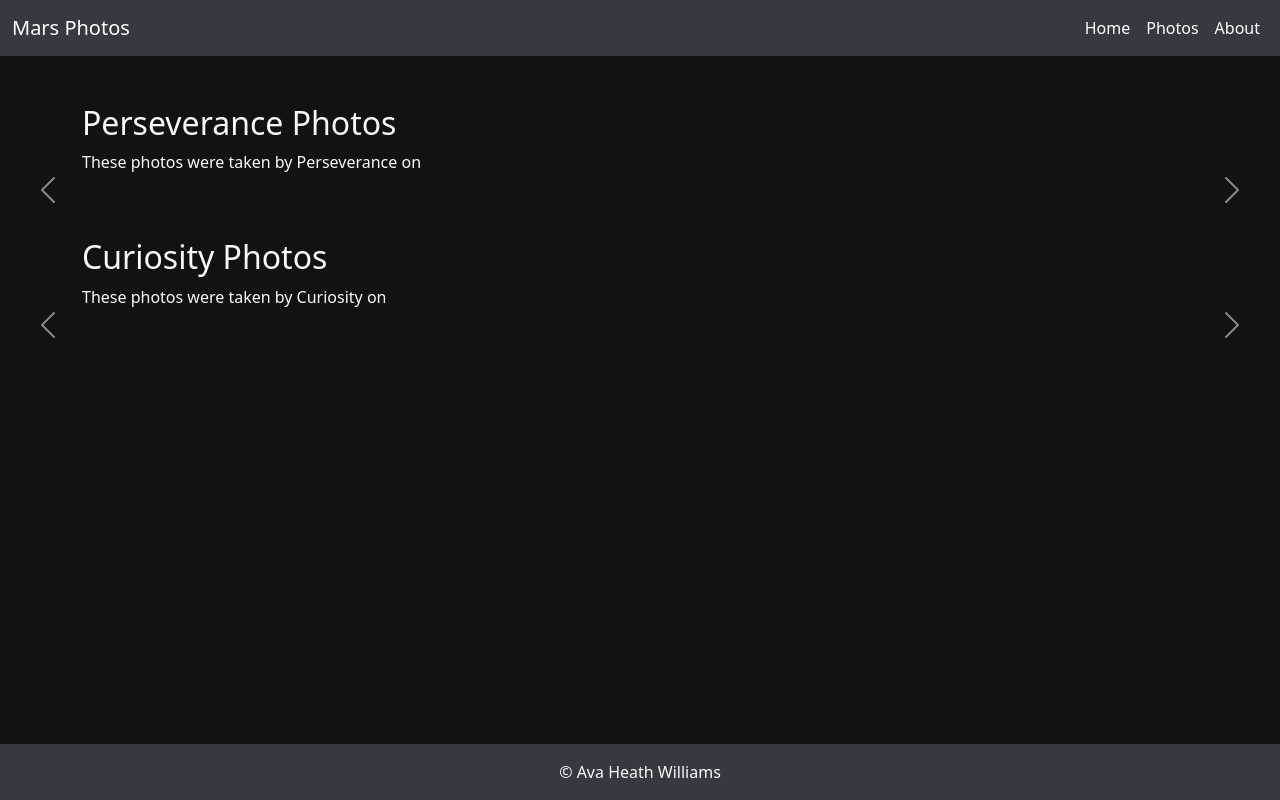
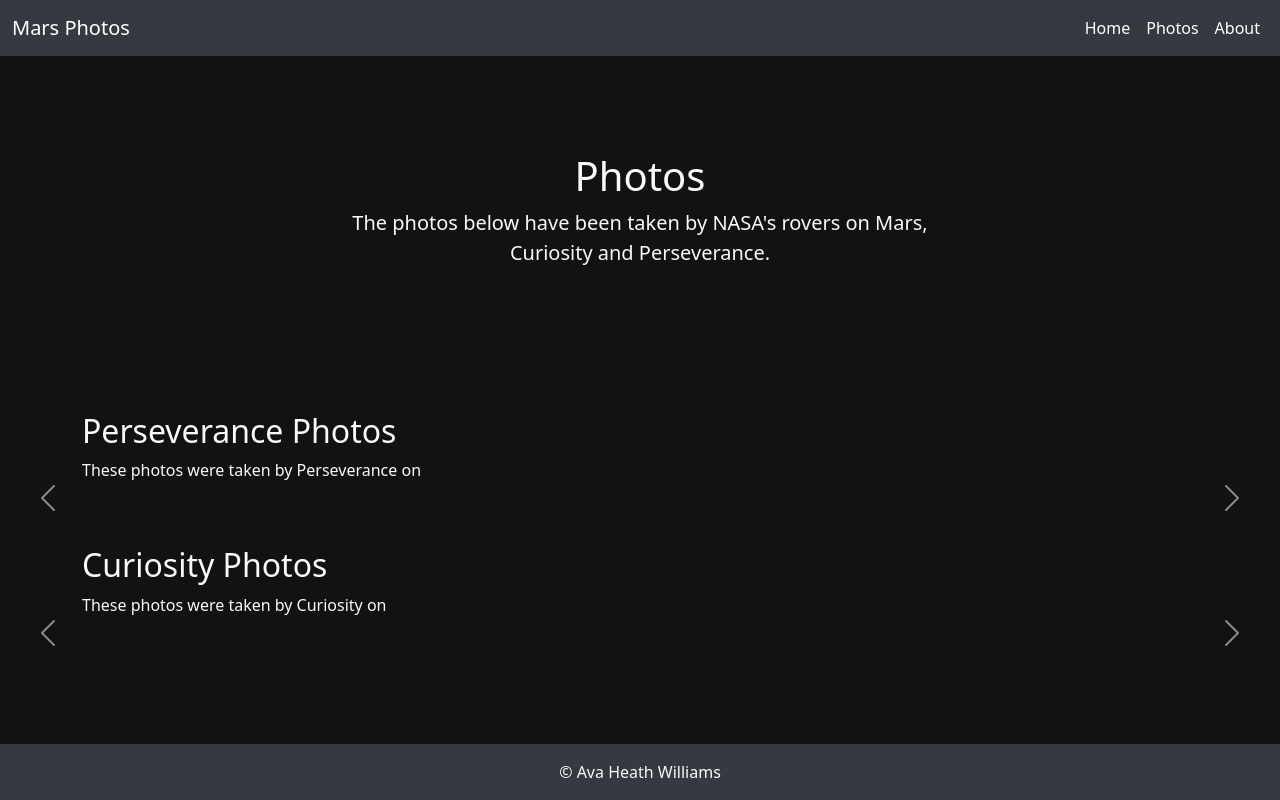
Before and after one commit to Ava-HW/mars_flask_app, a Flask app: page /photos in a window 1280 px wide. Run offline with Flask 3, Linux system fonts and the light colour scheme; data that the repository does not hold is empty.

Commit message:
Made carousels change size on mobile screens. Added /cats route.

```diff
--- a/app.py
+++ b/app.py
@@ -25,6 +25,11 @@
 @app.route("/about")
 def about():
     return render_template('about.html')
+
+@app.route("/cats")
+def cats():
+    return render_template('cats.html')
+
 
 @app.route("/photos")
 def photos():
--- a/static/styles.css
+++ b/static/styles.css
@@ -63,6 +63,7 @@
   object-fit: cover; /* Crop the image to fill the height while preserving aspect ratio */
   object-position: center; /* Align the image to the center */
   width: auto; /* Allow the width to adjust based on the original aspect ratio */
+
 }
 
 /* Move the controls to the sides of the carousel */
@@ -95,3 +96,55 @@
   width: 2rem; /* Set the size of the icons */
   height: 2rem;
 }
+
+:root {
+  --jumbotron-padding-y: 3rem;
+}
+
+.jumbotron {
+  padding-top: var(--jumbotron-padding-y);
+  padding-bottom: var(--jumbotron-padding-y);
+  margin-bottom: 0;
+  background-color: #121212;
+}
+@media (min-width: 768px) {
+  .jumbotron {
+    padding-top: calc(var(--jumbotron-padding-y) * 2);
+    padding-bottom: calc(var(--jumbotron-padding-y) * 2);
+  }
+}
+
+.jumbotron p:last-child {
+  margin-bottom: 0;
+}
+
+
+.jumbotron .container {
+  max-width: 40rem;
+}
+
+footer {
+  padding-top: 3rem;
+  padding-bottom: 3rem;
+}
+
+footer p {
+  margin-bottom: .25rem;
+}
+
+.box-shadow { box-shadow: 0 .25rem .75rem rgba(0, 0, 0, .05); }
+
+.lead {
+  color:#f8f9fa
+}
+
+.navbar {
+  margin: 0;
+}
+
+@media (max-width: 768px) {
+  .carousel-control-prev,
+  .carousel-control-next {
+    display: none;
+  }
+}
--- a/templates/about.html
+++ b/templates/about.html
@@ -4,7 +4,7 @@
 <div>
     <div class="container my-5">
         <h1>About</h1>
-        <p>Made using <a href="https://api.nasa.gov/">NASA's Open APIs</a>.</p>
+        <p>Made using <a href="https://api.nasa.gov/">NASA's Open APIs</a> and with help from <a href="/cats">Felicity and Erik</a>.</p>
     </div>
 </div>
 
--- a/templates/photos.html
+++ b/templates/photos.html
@@ -1,5 +1,17 @@
 {% extends 'layout.html' %}
 {% block main %}
+
+<!-- Bootstrap JS and other dependencies -->
+<script src="https://cdn.jsdelivr.net/npm/bootstrap@5.3.0-alpha3/dist/js/bootstrap.bundle.min.js"></script>
+
+<!--Heading + explanation -->
+<section class="jumbotron text-center">
+  <div class="container">
+    <h1 class="jumbotron-heading">Photos</h1>
+    <p class="lead">The photos below have been taken by NASA's rovers on Mars, Curiosity and Perseverance.</p>
+  </div>
+</section>
+
 
 <!-- Perseverance Carousel -->
 <div class="container my-5">
@@ -59,4 +71,54 @@
   </div>
 </div>
 
+<script>
+  document.addEventListener("DOMContentLoaded", function () {
+    const isMobile = window.matchMedia("(max-width: 768px)").matches;
+
+    if (isMobile) {
+      // Handle Perseverance Carousel
+      const perseveranceInner = document.querySelector("#perseveranceCarousel .carousel-inner");
+      const perseverancePhotos = [...perseveranceInner.querySelectorAll("img")];
+      perseveranceInner.innerHTML = ""; // Clear existing slides
+
+      perseverancePhotos.forEach((photo, index) => {
+        const item = document.createElement("div");
+        item.className = `carousel-item ${index === 0 ? "active" : ""}`;
+
+        const col = document.createElement("div");
+        col.className = "col-12";
+
+        col.appendChild(photo);
+        item.appendChild(col);
+
+        perseveranceInner.appendChild(item);
+      });
+
+      // Handle Curiosity Carousel
+      const curiosityInner = document.querySelector("#curiosityCarousel .carousel-inner");
+      const curiosityPhotos = [...curiosityInner.querySelectorAll("img")];
+      curiosityInner.innerHTML = ""; // Clear existing slides
+
+      curiosityPhotos.forEach((photo, index) => {
+        const item = document.createElement("div");
+        item.className = `carousel-item ${index === 0 ? "active" : ""}`;
+
+        const col = document.createElement("div");
+        col.className = "col-12";
+
+        col.appendChild(photo);
+        item.appendChild(col);
+
+        curiosityInner.appendChild(item);
+      });
+    }
+  });
+</script>
+
+
+
+</body>
+
+
+
 {% endblock %}
```
Also changed, not shown: templates/cats.html (added, +10 -0 lines), static/images/20240731_151317.jpg (added), 4 other files.
